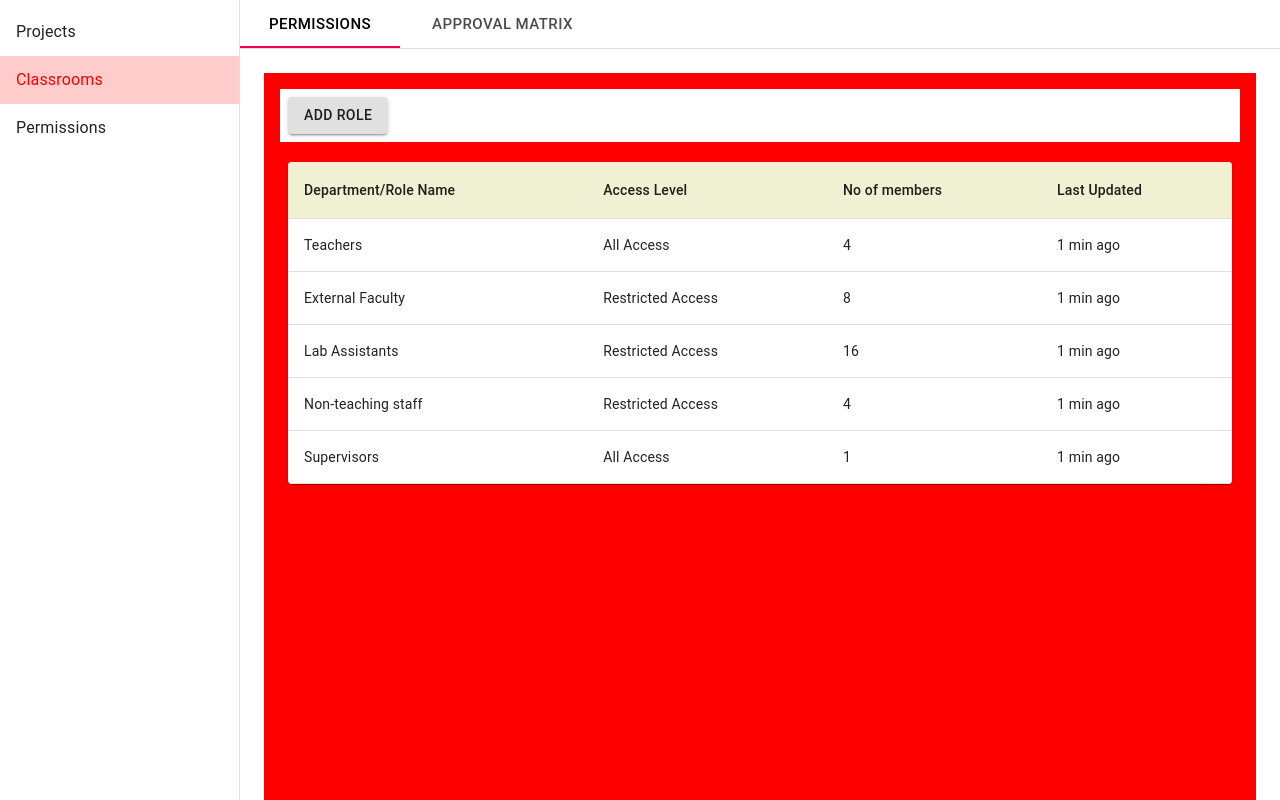
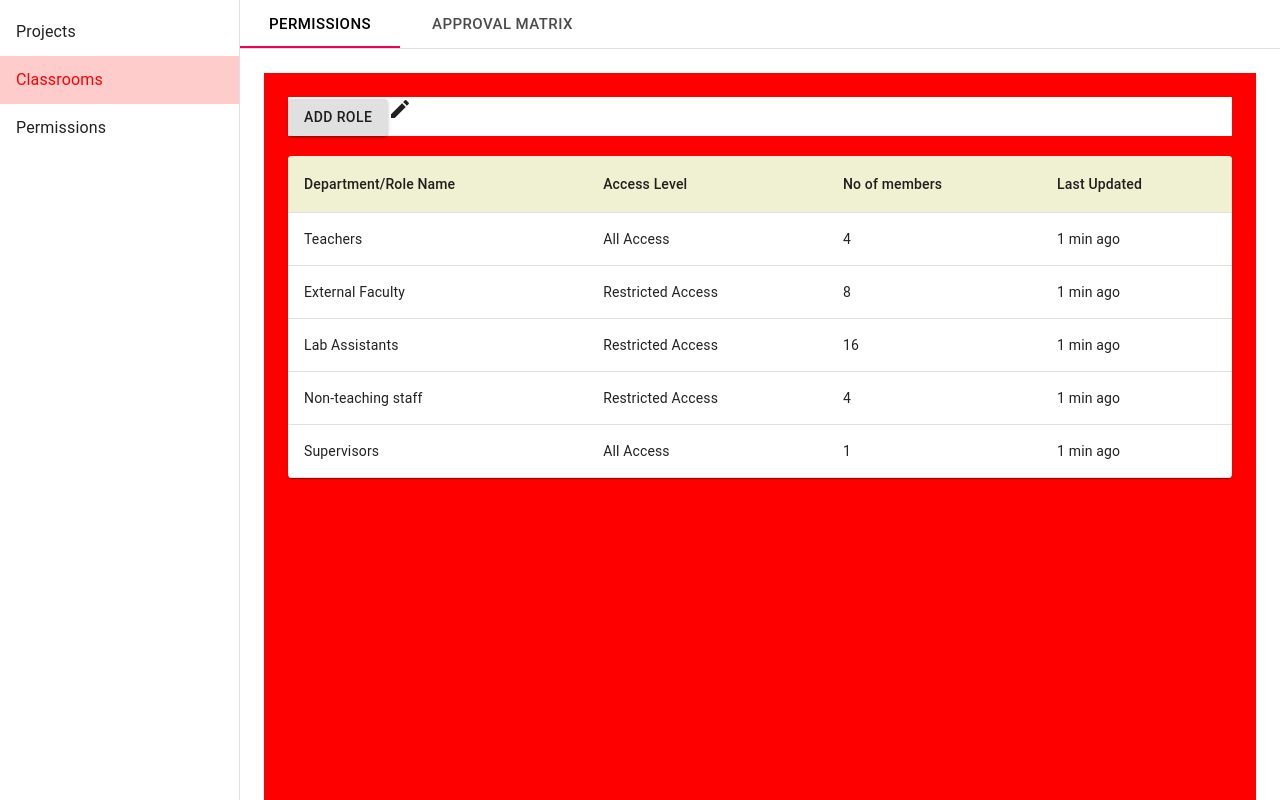
Before and after one commit to Nagadivyasree15/Classroom_Manager, a React (Create React App) app: page /classrooms in a window 1280 px wide. Built offline with nearby package versions, Linux system fonts and the light colour scheme.

Commit message:
edit icon

```diff
--- a/package.json
+++ b/package.json
@@ -4,7 +4,9 @@
   "private": true,
   "dependencies": {
     "@material-ui/core": "^4.12.4",
+    "@material-ui/icons": "^4.11.3",
     "@material-ui/lab": "^4.0.0-alpha.61",
+    "@mui/icons-material": "^5.6.2",
     "@testing-library/jest-dom": "^5.16.4",
     "@testing-library/react": "^13.1.1",
     "@testing-library/user-event": "^13.5.0",
--- a/src/Components/Permissions.jsx
+++ b/src/Components/Permissions.jsx
@@ -11,6 +11,7 @@ import {
   makeStyles,
   Button,
 } from '@material-ui/core';
+import EditIcon from '@material-ui/icons/Edit';
 import departments from '../Database/db';
 
 const useStyle = makeStyles({
@@ -29,11 +30,11 @@ const Permissions = () => {
     >
       <Grid
         container
-        spacing={2}
         style={{ backgroundColor: '#ffffff', marginBottom: '20px' }}
       >
         <Grid item xs={8}>
           <Button variant="contained">Add Role</Button>
+          <EditIcon />
         </Grid>
       </Grid>
       <TableContainer component={Paper}>
```
Also changed, not shown: 1 other file (tests, documents, lock files or other folders).
